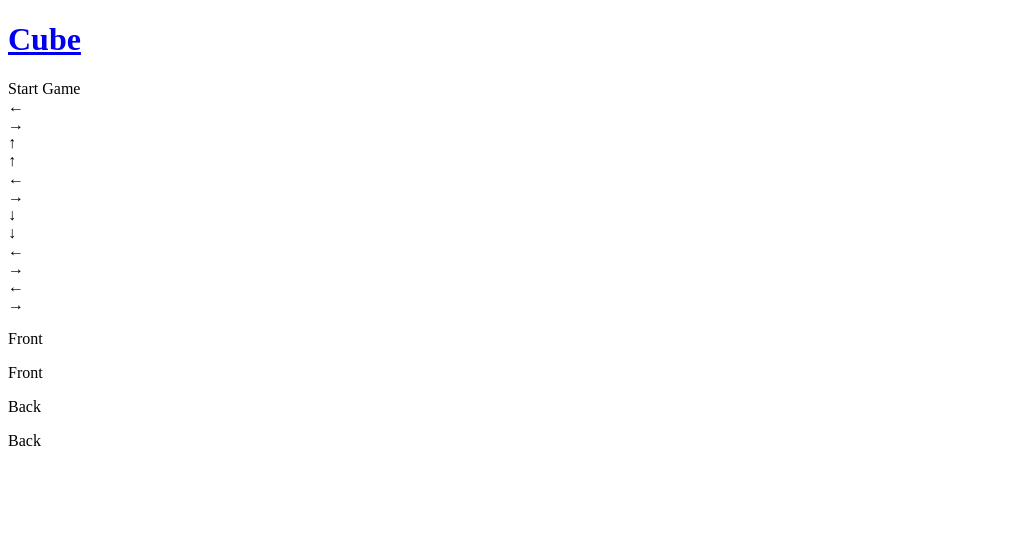
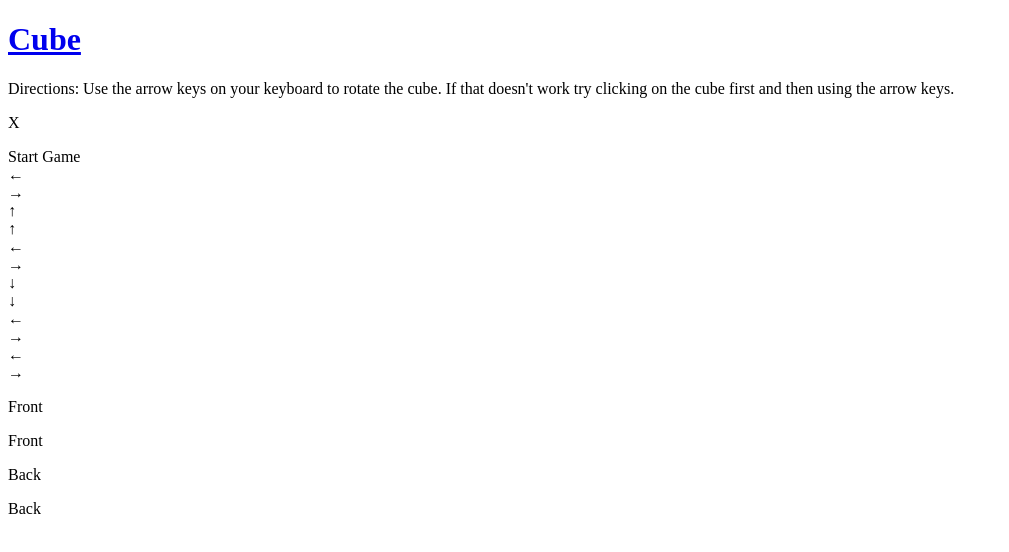
Before and after one commit to MaybeTed/Cube, a React app: page / in a window 1280 px wide. Shown: the top 552 px of the page, without its empty margins (0-1009 px from the left). Built offline with nearby package versions, Linux system fonts and the light colour scheme; no server answers; the HTML template or start-up script is replaced by a standard one.

Commit message:
added div with directions

```diff
--- a/src/components/Cube.js
+++ b/src/components/Cube.js
@@ -5,6 +5,7 @@ class Cube extends React.Component {
 	constructor() {
 		super();
 		this.state = {
+			directions: true,
 			win: false,
 			xAngle: 0,
 			yAngle: 0,
@@ -40,6 +41,10 @@ class Cube extends React.Component {
 		}
 		this.setState({ win: true });
 		return true;
+	}
+
+	closeDirections() {
+		this.setState({ directions: false });
 	}
 
 	handleClick(button) {
@@ -557,6 +562,14 @@ class Cube extends React.Component {
 	render() {
 		return (
 			<div className="welcome" ref={elem => this.nv = elem} onKeyDown={this.handleKeyPress} tabIndex="0">
+				{ this.state.directions ?
+					<div className="directions">
+						<p>Directions: Use the arrow keys on your keyboard to rotate the cube. If that doesn't work try clicking on the cube first and then using the arrow keys.</p>
+						<div className="close-directions" onClick={this.closeDirections}><p>X</p></div>
+					</div>
+					:
+					null
+				}
 				<div className="buttons-container">
 					<Game shuffleColors={this.shuffleColors} win={this.state.win} />
 					<div className="move-button left1" ref="1" onClick={() => this.handleClick(1)}>&larr;</div>
```
